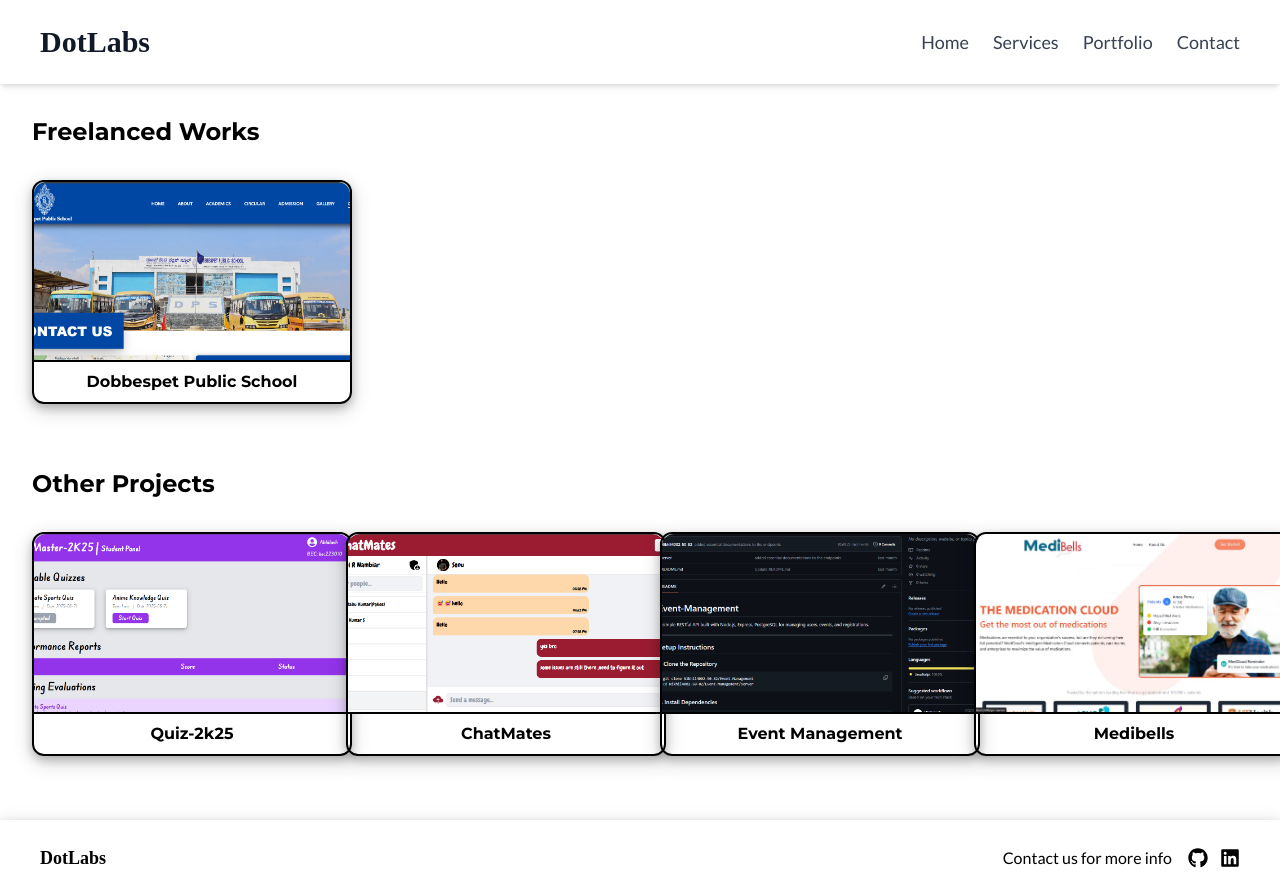
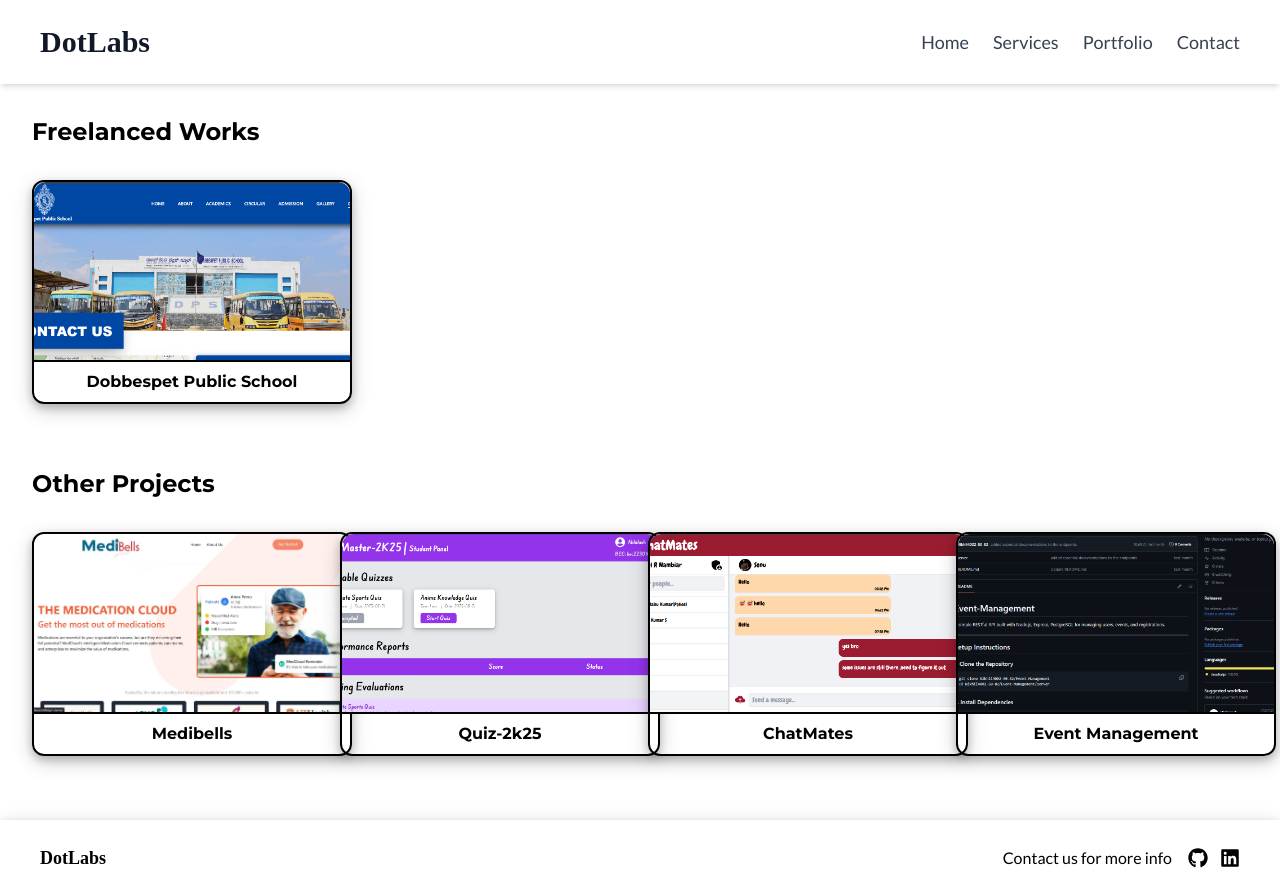
Before and after one commit to Nikhil4002-50-82/DotLabs, a React (Vite) app in the folder client/: page / in a window 1280 px wide. Built offline with nearby package versions, Linux system fonts and the light colour scheme; a web font is replaced by a local one.

Commit message:
added medibells on top

```diff
--- a/client/src/components/Home.tsx
+++ b/client/src/components/Home.tsx
@@ -26,7 +26,12 @@
           <h2 className="text-xl sm:text-2xl font-montserrat font-semibold px-4 sm:px-6 md:px-8 mt-4 sm:mt-6 md:mt-8">
             Other Projects
           </h2>
-          <div className="px-4 sm:px-6 md:px-8 py-4 sm:py-6 md:py-8 grid grid-cols-1 sm:grid-cols-2 md:grid-cols-3 lg:grid-cols-4 gap-4 sm:gap-6 md:gap-8 lg:gap-10">
+          <div className="px-4 sm:px-6 md:px-8 py-4 sm:py-6 md:py-8 grid grid-cols-1 sm:grid-cols-2 md:grid-cols-3 lg:grid-cols-4 gap-4">
+            <ProjectComp
+              title="Medibells"
+              projectSrc="/Medibells.png"
+              projectLink="https://drive.google.com/file/d/1RIXxCAkCjlfI575oh76QS6ScfVavrovK/view"
+            />
             <ProjectComp
               title="Quiz-2k25"
               projectSrc="/quiz-2k25.png"
@@ -42,11 +47,6 @@
               projectSrc="/EventManagement.png"
               projectLink="https://github.com/Nikhil4002-50-82/Event-Management"
             />
-            <ProjectComp
-              title="Medibells"
-              projectSrc="/Medibells.png"
-              projectLink="https://drive.google.com/file/d/1RIXxCAkCjlfI575oh76QS6ScfVavrovK/view"
-            />
           </div>
         </div>
       </div>
```
